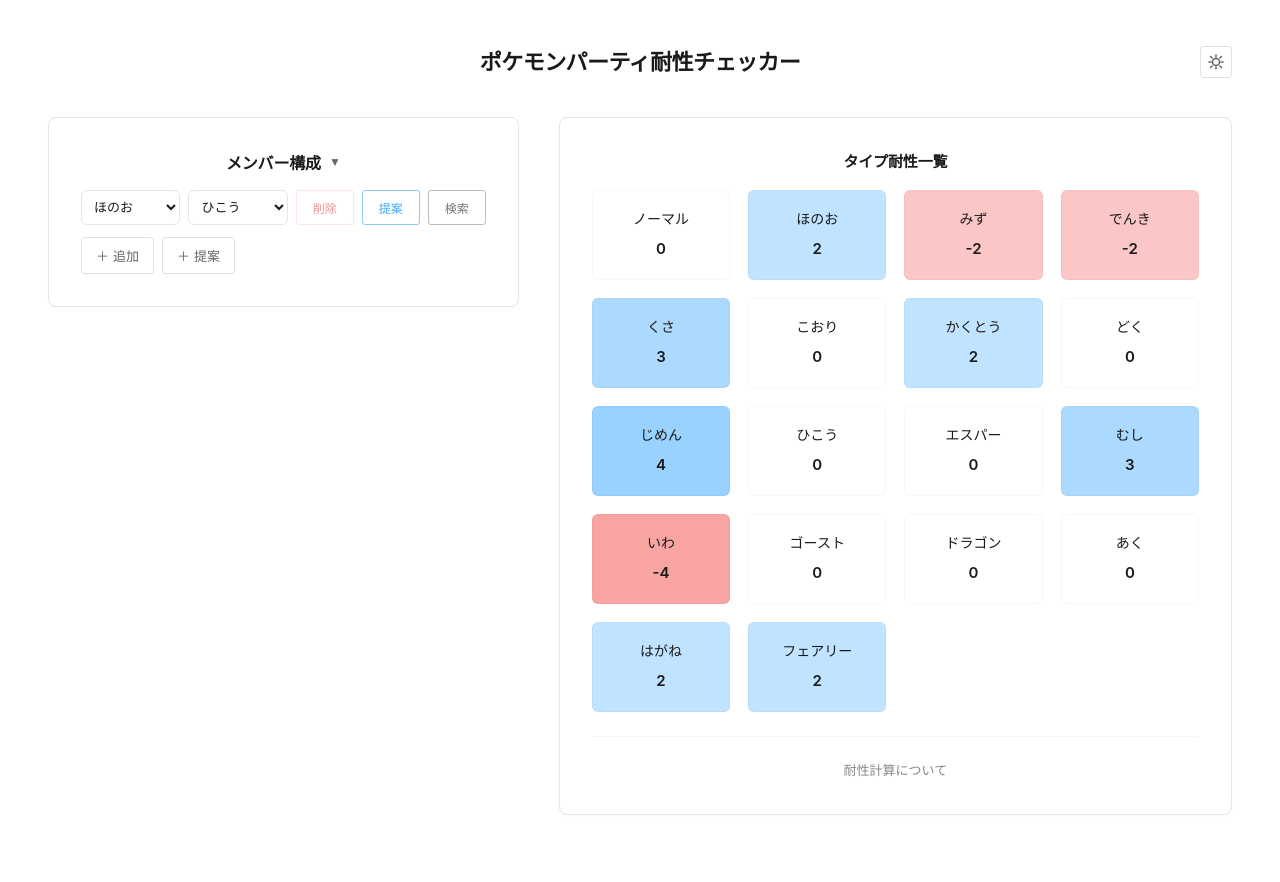
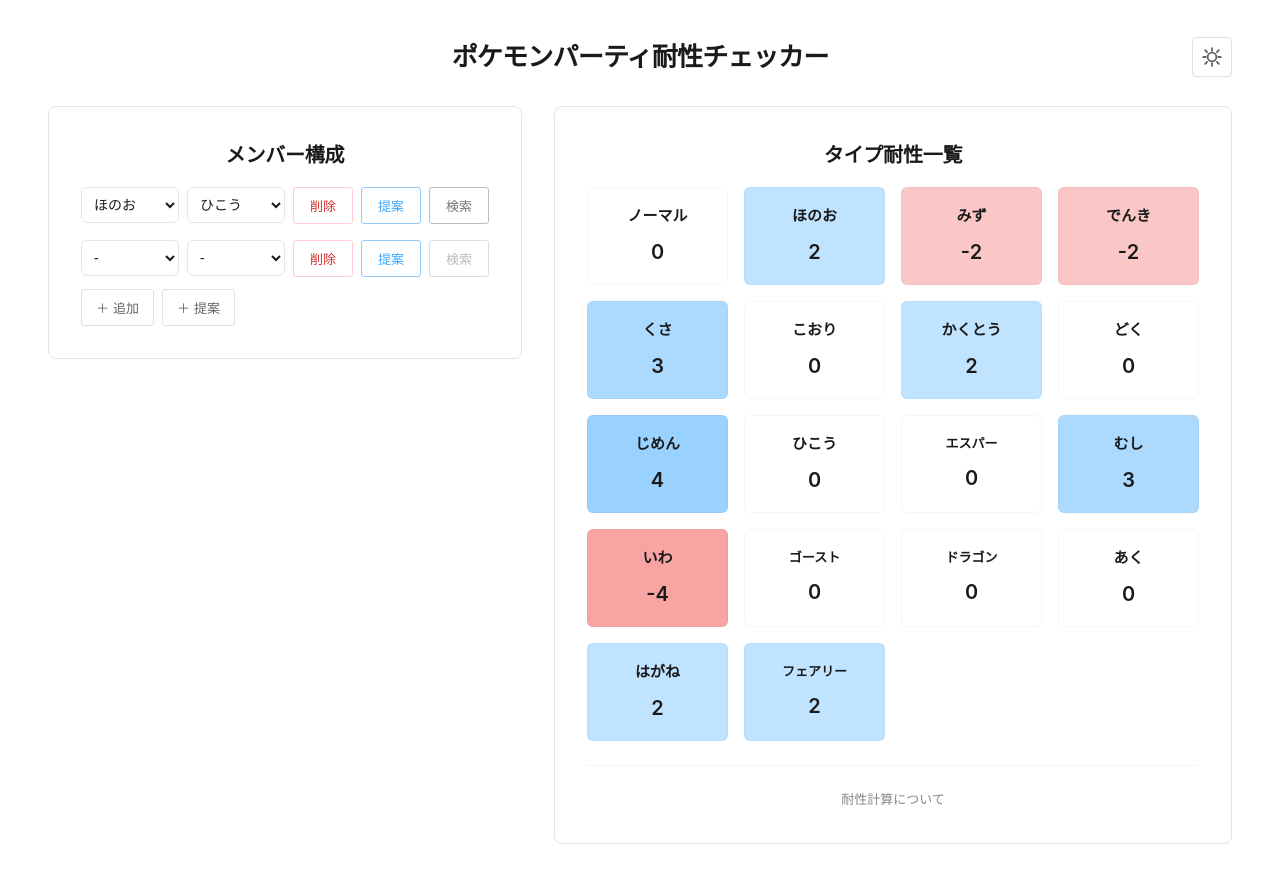
Before and after one commit to masayoshixxx/pokemon-party-weakness-checker, a Next.js app: page / in a window 1280 px wide. Built offline with nearby package versions, Linux system fonts and the light colour scheme.

Commit message:
PC/スマホ画面のUI改善: 文字サイズ拡大、フォントウェイト調整、デフォルト2行表示

```diff
--- a/app/globals.css
+++ b/app/globals.css
@@ -8,9 +8,7 @@
 body {
   max-width: 100vw;
   overflow-x: hidden;
-  font-family: -apple-system, BlinkMacSystemFont, 'Segoe UI', 'Roboto',
-    'Oxygen', 'Ubuntu', 'Cantarell', 'Fira Sans', 'Droid Sans',
-    'Helvetica Neue', sans-serif;
+  font-family: -apple-system, BlinkMacSystemFont, 'Segoe UI', 'Hiragino Kaku Gothic ProN', 'Hiragino Sans', Meiryo, sans-serif;
   background-color: #ffffff;
   color: #1a1a1a;
   line-height: 1.6;
@@ -40,13 +38,14 @@
 @media (min-width: 1024px) {
   .container {
     max-width: 1400px;
-    padding: 3rem 3rem;
+    padding: 2.5rem 3rem;
   }
 }
 
 @media (min-width: 1440px) {
   .container {
-    padding: 3.5rem 4rem;
+    max-width: 1600px;
+    padding: 2.5rem 3rem;
   }
 }
 
@@ -58,7 +57,7 @@
 
 @media (min-width: 1024px) {
   .header {
-    margin-bottom: 2.5rem;
+    margin-bottom: 2rem;
   }
 }
 
@@ -91,7 +90,8 @@
 
 @media (min-width: 1024px) {
   .title {
-    font-size: 1.375rem;
+    font-size: 1.625rem;
+    letter-spacing: -0.03em;
   }
 }
 
@@ -135,6 +135,28 @@
 .theme-toggle svg {
   width: 16px;
   height: 16px;
+}
+
+@media (min-width: 1024px) {
+  .theme-toggle {
+    width: 2.5rem;
+    height: 2.5rem;
+  }
+
+  .theme-toggle svg {
+    width: 20px;
+    height: 20px;
+  }
+
+  .theme-menu-item svg {
+    width: 18px;
+    height: 18px;
+  }
+
+  .theme-menu-item {
+    font-size: 1rem;
+    padding: 0.75rem 1rem;
+  }
 }
 
 .theme-menu {
@@ -221,7 +243,7 @@
   .main-content {
     flex-direction: row;
     align-items: flex-start;
-    gap: 2.5rem;
+    gap: 2rem;
   }
 }
 
@@ -252,7 +274,7 @@
 @media (min-width: 1024px) {
   .party-section {
     margin-bottom: 0;
-    max-width: 520px;
+    max-width: 480px;
     padding: 2rem;
   }
 
@@ -266,25 +288,12 @@
     border-color: #3a3a3a;
   }
 
-  .section-title-toggle {
-    cursor: default;
-    pointer-events: none;
-  }
-
-  .section-title-toggle:hover {
-    opacity: 1;
-  }
-
-  .collapse-icon {
-    display: none;
-  }
-
   .section-title {
     margin-bottom: 1rem;
   }
 
   .member-menu-container {
-    display: none;
+    display: none !important;
   }
 
   .remove-button,
@@ -292,30 +301,17 @@
   .search-member-button {
     display: block;
   }
+
+  .pokemon-member-inputs:has(.remove-button) .member-menu-container {
+    display: none !important;
+  }
 }
 
-.section-title-toggle {
-  display: flex;
-  align-items: center;
-  justify-content: center;
-  gap: 0.5rem;
-  width: 100%;
-  padding: 0;
-  margin-bottom: 1rem;
-  background-color: transparent;
-  border: none;
-  cursor: pointer;
-  transition: opacity 0.15s ease;
-}
-
-.section-title-toggle:hover {
-  opacity: 0.7;
-}
 
 .section-title {
   font-size: 0.9375rem;
   font-weight: 600;
-  margin: 0;
+  margin: 0 0 1rem 0;
   color: #1a1a1a;
   letter-spacing: -0.01em;
   text-align: center;
@@ -323,7 +319,8 @@
 
 @media (min-width: 1024px) {
   .section-title {
-    font-size: 1rem;
+    font-size: 1.25rem;
+    margin-bottom: 1rem;
   }
 }
 
@@ -331,20 +328,6 @@
   color: #e0e0e0;
 }
 
-.collapse-icon {
-  font-size: 0.75rem;
-  color: #666;
-  transition: transform 0.2s ease;
-  display: inline-block;
-}
-
-html.dark .collapse-icon {
-  color: #999;
-}
-
-.collapse-icon.collapsed {
-  transform: rotate(90deg);
-}
 
 .pokemon-list {
   margin-bottom: 0.75rem;
@@ -358,7 +341,33 @@
 
 @media (min-width: 1024px) {
   .pokemon-member {
-    margin-bottom: 0.75rem;
+    margin-bottom: 1rem;
+  }
+
+  .pokemon-type-select {
+    font-size: 1.125rem;
+    padding: 0.75rem 0.75rem;
+  }
+
+  .add-button,
+  .suggest-button {
+    font-size: 1rem;
+    padding: 0.75rem 1.25rem;
+  }
+
+  .remove-button,
+  .suggest-member-button,
+  .search-member-button {
+    font-size: 1rem;
+  }
+
+  .explanation-toggle {
+    font-size: 1rem;
+  }
+
+  .explanation-text {
+    font-size: 1rem;
+    line-height: 1.8;
   }
 }
 
@@ -380,7 +389,7 @@
   padding: 0.5rem 0.5rem;
   border: 1px solid #e5e5e5;
   border-radius: 6px;
-  font-size: 0.8125rem;
+  font-size: 0.875rem;
   background-color: #ffffff;
   color: #1a1a1a;
   cursor: pointer;
@@ -410,7 +419,7 @@
   color: #d32f2f;
   border: 1px solid #ffcdd2;
   border-radius: 3px;
-  font-size: 0.75rem;
+  font-size: 0.8125rem;
   font-weight: 400;
   cursor: pointer;
   transition: background-color 0.15s ease, border-color 0.15s ease;
@@ -443,7 +452,7 @@
   color: #3ea8ff;
   border: 1px solid #90caf9;
   border-radius: 3px;
-  font-size: 0.75rem;
+  font-size: 0.8125rem;
   font-weight: 400;
   cursor: pointer;
   transition: background-color 0.15s ease, border-color 0.15s ease;
@@ -480,7 +489,7 @@
   color: #757575;
   border: 1px solid #bdbdbd;
   border-radius: 3px;
-  font-size: 0.75rem;
+  font-size: 0.8125rem;
   font-weight: 400;
   cursor: pointer;
   transition: background-color 0.15s ease, border-color 0.15s ease, color 0.15s ease;
@@ -654,6 +663,13 @@
   letter-spacing: -0.01em;
 }
 
+@media (min-width: 1024px) {
+  .weakness-table-title {
+    font-size: 1.25rem;
+    margin-bottom: 1rem;
+  }
+}
+
 html.dark .weakness-table-title {
   color: #e0e0e0;
 }
@@ -662,6 +678,18 @@
   display: grid;
   grid-template-columns: repeat(auto-fill, minmax(80px, 1fr));
   gap: 0.75rem;
+}
+
+@media (min-width: 640px) and (max-width: 1023px) {
+  .member-menu-container {
+    display: none !important;
+  }
+
+  .remove-button,
+  .suggest-member-button,
+  .search-member-button {
+    display: block !important;
+  }
 }
 
 @media (min-width: 640px) {
@@ -674,7 +702,7 @@
 @media (min-width: 1024px) {
   .weakness-table-grid {
     grid-template-columns: repeat(auto-fill, minmax(110px, 1fr));
-    gap: 1.125rem;
+    gap: 1rem;
   }
 }
 
@@ -690,6 +718,8 @@
   justify-content: center;
   align-items: center;
   cursor: default;
+  box-sizing: border-box;
+  min-width: 0;
 }
 
 @media (min-width: 768px) {
@@ -707,7 +737,7 @@
 
 @media (min-width: 1024px) {
   .weakness-cell {
-    min-height: 90px;
+    min-height: 95px;
     padding: 1rem 0.75rem;
     border-radius: 6px;
   }
@@ -720,7 +750,7 @@
 }
 
 .weakness-type-name {
-  font-weight: 500;
+  font-weight: 600;
   font-size: 0.8125rem;
   margin-bottom: 0.375rem;
   color: #1a1a1a;
@@ -728,7 +758,16 @@
 
 @media (min-width: 768px) {
   .weakness-type-name {
-    font-size: 0.875rem;
+    font-size: 0.9375rem;
+    font-weight: 600;
+  }
+}
+
+@media (min-width: 1024px) {
+  .weakness-type-name {
+    font-size: 1.125rem;
+    font-weight: 600;
+    margin-bottom: 0.5rem;
   }
 }
 
@@ -740,7 +779,13 @@
 
 @media (min-width: 768px) {
   .weakness-value {
-    font-size: 0.9375rem;
+    font-size: 1rem;
+  }
+}
+
+@media (min-width: 1024px) {
+  .weakness-value {
+    font-size: 1.25rem;
   }
 }
 
@@ -832,7 +877,7 @@
     padding: 1rem;
   }
 
-  .section-title-toggle {
+  .section-title {
     margin-bottom: 0.75rem;
   }
 
@@ -855,13 +900,14 @@
   .remove-button,
   .suggest-member-button,
   .search-member-button {
-    display: none;
+    display: none !important;
   }
 
   .member-menu-container {
     position: relative;
     flex-shrink: 0;
     z-index: 1;
+    display: block !important;
   }
 
   .member-menu-button {
@@ -1025,23 +1071,36 @@
   }
 
   .weakness-table-grid {
-    grid-template-columns: repeat(4, 1fr);
-    gap: 0.375rem;
+    grid-template-columns: repeat(4, minmax(0, 1fr));
+    gap: 0.5rem;
+    width: 100%;
+    box-sizing: border-box;
   }
 
   .weakness-cell {
-    min-height: 60px;
-    padding: 0.375rem 0.25rem;
+    min-height: 70px;
+    padding: 0.5rem 0.25rem;
     flex-direction: column;
     gap: 0.125rem;
+    box-sizing: border-box;
+    width: 100%;
+    min-width: 0;
+    max-width: 100%;
+    overflow: hidden;
   }
 
   .weakness-type-name {
-    font-size: 0.75rem;
+    font-size: 0.9375rem;
     margin-bottom: 0.125rem;
+    white-space: nowrap;
+    overflow: hidden;
+    text-overflow: ellipsis;
+    line-height: 1.2;
+    max-width: 100%;
   }
 
   .weakness-value {
-    font-size: 0.7rem;
+    font-size: 0.9375rem;
+    line-height: 1.2;
   }
 }
--- a/app/page.tsx
+++ b/app/page.tsx
@@ -27,7 +27,6 @@
     memberId: string;
     excludedTypes: Array<{ type1: PokemonType; type2: PokemonType | null }>;
   } | null>(null);
-  const [isPartyCollapsed, setIsPartyCollapsed] = useState(false);
   const containerRef = useRef<HTMLElement>(null);
 
   const weaknesses = useMemo(() => calculatePartyWeaknesses(party), [party]);
@@ -98,17 +97,7 @@
 
       <div className="main-content">
         <section className="party-section">
-          <button
-            onClick={() => setIsPartyCollapsed(!isPartyCollapsed)}
-            className="section-title-toggle"
-            type="button"
-          >
             <h2 className="section-title">メンバー構成</h2>
-            <span className={`collapse-icon ${isPartyCollapsed ? 'collapsed' : ''}`}>
-              ▼
-            </span>
-          </button>
-          {!isPartyCollapsed && (
             <div className="pokemon-list">
             {party.map((pokemon) => (
               <PokemonMember
@@ -127,8 +116,7 @@
               />
             ))}
             </div>
-          )}
-          {!isPartyCollapsed && party.length < 6 && (
+          {party.length < 6 && (
             <div className="button-group">
               <button
                 onClick={() => addMember()}
--- a/components/WeaknessTable.tsx
+++ b/components/WeaknessTable.tsx
@@ -13,6 +13,8 @@
 const MIN_VALUE = -10;
 const MAX_VALUE = 10;
 const ZERO_VALUE = 0;
+
+const LONG_TYPE_NAMES: PokemonType[] = ['フェアリー', 'エスパー', 'ゴースト', 'ドラゴン'];
 
 function getColorForValue(value: number): string {
   const clampedValue = Math.max(MIN_VALUE, Math.min(MAX_VALUE, value));
@@ -68,7 +70,13 @@
                 color: textColor,
               }}
             >
-              <div className="weakness-type-name" style={{ color: textColor }}>
+              <div
+                className="weakness-type-name"
+                style={{
+                  color: textColor,
+                  fontSize: LONG_TYPE_NAMES.includes(type) ? '0.8125rem' : '0.9375rem',
+                }}
+              >
                 {type}
               </div>
               <div
--- a/hooks/usePokemonParty.ts
+++ b/hooks/usePokemonParty.ts
@@ -14,8 +14,20 @@
   };
 }
 
+function createEmptyPokemon(): Pokemon {
+  return {
+    id: '2',
+    name: '',
+    type1: null,
+    type2: null,
+  };
+}
+
 export function usePokemonParty() {
-  const [party, setParty] = useState<Pokemon[]>(() => [createDefaultPokemon()]);
+  const [party, setParty] = useState<Pokemon[]>(() => [
+    createDefaultPokemon(),
+    createEmptyPokemon(),
+  ]);
   const [isInitialized, setIsInitialized] = useState(false);
 
   useEffect(() => {
```
Also changed, not shown: 1 other file (tests, documents, lock files or other folders).
